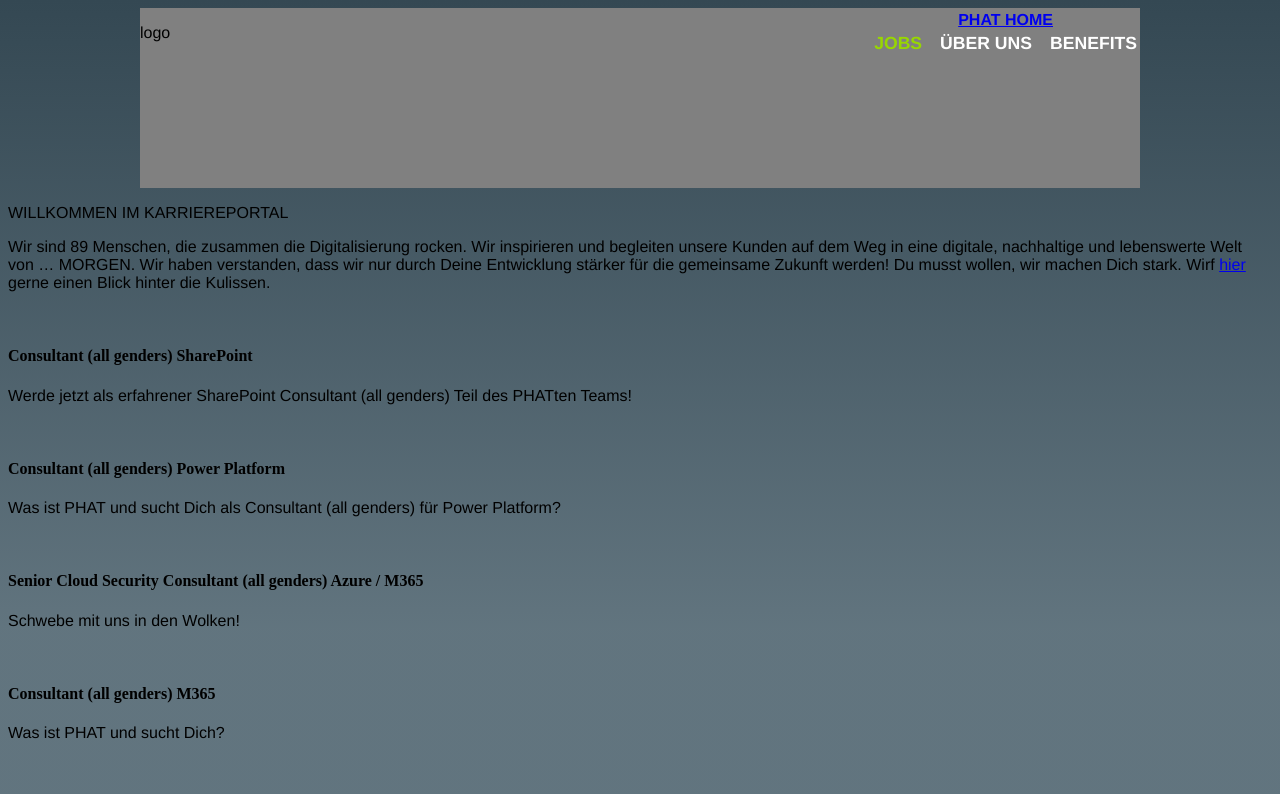
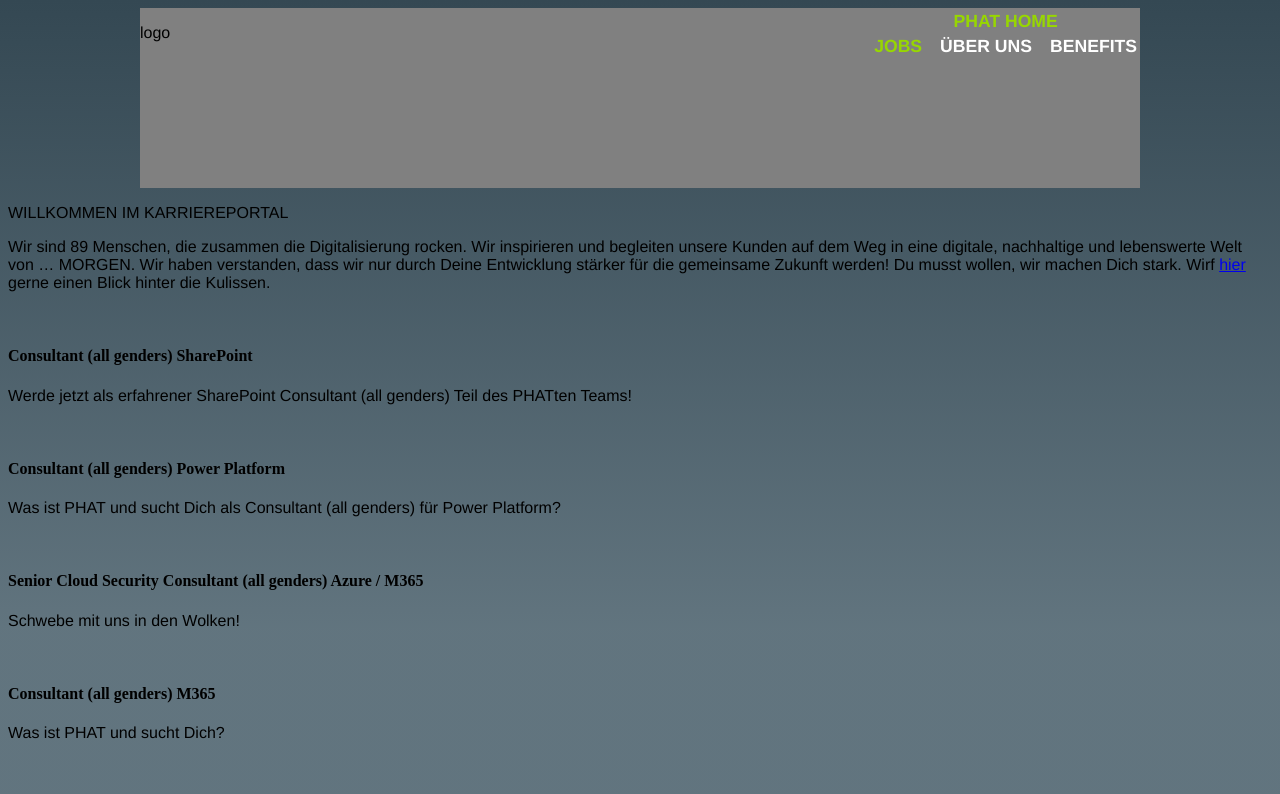
Before and after one commit to PaulKretschmann/Hello_World, a plain HTML site: page index.html in a window 1280 px wide. In both pictures the pointer is over the link "PHAT HOME". Shown: the top 794 px of the page. Drawn offline with Linux system fonts and the light colour scheme.

Commit message:
a.home farbe

```diff
--- a/Phatcareers.css
+++ b/Phatcareers.css
@@ -1,11 +1,11 @@
 body
 {    background: linear-gradient(rgb(52, 72, 83) 0%, rgba(40, 66, 80, 0.733) 40%, rgba(40, 66, 80, 0.733) 60%, rgb(52, 72, 83) 100%) 0% 0% / cover; }
-a.jobs1,a.ueber_uns2,a.benefits3,a.jobs2:hover,a.jobs3:hover,a.ueber_uns1:hover,a.ueber_uns3:hover,a.benefits1:hover,a.benefits2:hover {
+a.jobs1,a.ueber_uns2,a.benefits3,a.jobs2:hover,a.jobs3:hover,a.ueber_uns1:hover,a.ueber_uns3:hover,a.benefits1:hover,a.benefits2:hover,a.home:hover {
   color:#97d700;
   text-decoration:none;
   font-size:1.1rem;
 }
-a.jobs2:visited,a.jobs3:visited,a.ueber_uns1:visited,a.ueber_uns3:visited,a.benefits1:visited,a.benefits2:visited,a.jobs2,a.jobs3,a.ueber_uns1,a.ueber_uns3,a.benefits1,a.benefits2{
+a.jobs2:visited,a.jobs3:visited,a.ueber_uns1:visited,a.ueber_uns3:visited,a.benefits1:visited,a.benefits2:visited,a.jobs2,a.jobs3,a.ueber_uns1,a.ueber_uns3,a.benefits1,a.benefits2,a.home{
   color: white;
   text-decoration: none;
   font-size:1.1rem;
```
